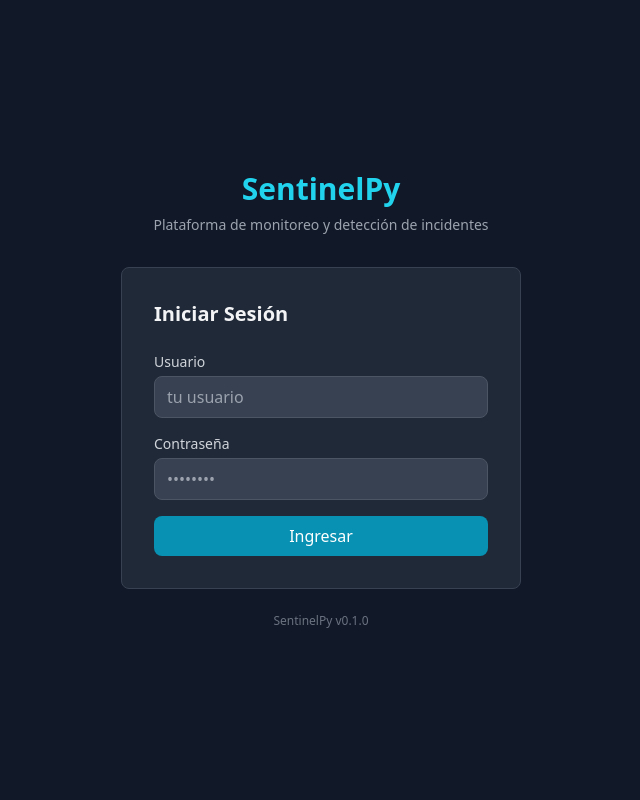
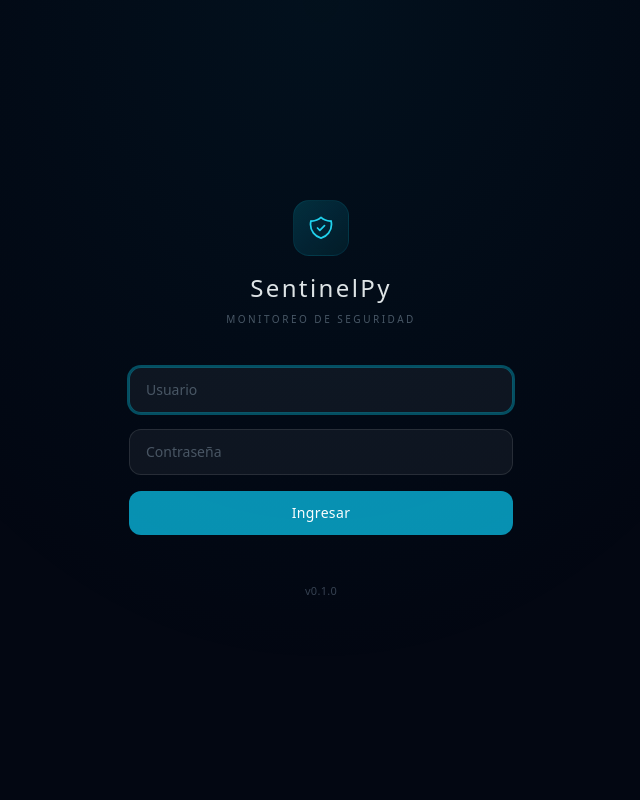
Before and after one commit to Dennis-9430/SentinelPy, a FastAPI app: page /login in a window 1280 px wide. Shown: the whole page, without its empty margins (319-959 px from the left). Run offline with FastAPI, Linux system fonts and the light colour scheme; some libraries are stand-ins or nearby versions.

Commit message:
style: login minimalista y centrado con modo obscuro

```diff
--- a/backend/app/templates/login.html
+++ b/backend/app/templates/login.html
@@ -5,48 +5,74 @@
     <meta name="viewport" content="width=device-width, initial-scale=1.0">
     <title>{{ app_name }} — Iniciar Sesión</title>
     <script src="https://cdn.tailwindcss.com"></script>
+    <style>
+        /* Fondo con animación sutil para dar profundidad */
+        body::before {
+            content: '';
+            position: fixed;
+            inset: 0;
+            background: radial-gradient(ellipse at 50% 0%, rgba(6, 182, 212, 0.06) 0%, transparent 60%);
+            pointer-events: none;
+        }
+        input:-webkit-autofill {
+            -webkit-box-shadow: 0 0 0 1000px #030712 inset;
+            -webkit-text-fill-color: #f3f4f6;
+        }
+    </style>
 </head>
-<body class="bg-gray-900 text-gray-100 min-h-screen flex items-center justify-center">
-    <div class="w-full max-w-md px-6">
-        {# Logo #}
-        <div class="text-center mb-8">
-            <h1 class="text-3xl font-bold text-cyan-400">{{ app_name }}</h1>
-            <p class="text-gray-400 mt-2 text-sm">Plataforma de monitoreo y detección de incidentes</p>
+<body class="bg-[#030712] text-gray-100 min-h-screen flex flex-col items-center justify-center selection:bg-cyan-500/30">
+
+    <div class="w-full max-w-sm mx-6 flex flex-col items-center">
+
+        {# ── Icono / Marca ───────────────────────────────────────────── #}
+        <div class="mb-10 text-center">
+            <div class="w-14 h-14 mx-auto mb-4 rounded-2xl bg-gradient-to-br from-cyan-500/20 to-cyan-600/10 border border-cyan-500/10 flex items-center justify-center">
+                <svg class="w-7 h-7 text-cyan-400" fill="none" stroke="currentColor" viewBox="0 0 24 24">
+                    <path stroke-linecap="round" stroke-linejoin="round" stroke-width="1.5"
+                        d="M9 12l2 2 4-4m5.618-4.016A11.955 11.955 0 0112 2.944a11.955 11.955 0 01-8.618 3.04A12.02 12.02 0 003 9c0 5.591 3.824 10.29 9 11.622 5.176-1.332 9-6.03 9-11.622 0-1.042-.133-2.052-.382-3.016z"/>
+                </svg>
+            </div>
+            <h1 class="text-2xl font-light tracking-widest text-white/90">{{ app_name }}</h1>
+            <p class="text-[10px] tracking-[0.25em] uppercase text-gray-600 mt-2">Monitoreo de Seguridad</p>
         </div>
 
-        {# Formulario de login #}
-        <div class="bg-gray-800 rounded-lg p-8 border border-gray-700">
-            <h2 class="text-xl font-semibold mb-6">Iniciar Sesión</h2>
-
+        {# ── Error ───────────────────────────────────────────────────── #}
         {% if error %}
-            <div class="bg-red-900/50 border border-red-700 text-red-300 px-4 py-3 rounded-lg mb-4 text-sm">
+        <div class="w-full mb-6 px-4 py-3 rounded-xl bg-red-950/50 border border-red-900/40 text-red-400 text-sm text-center">
             {{ error }}
         </div>
         {% endif %}
 
-            <form action="/login" method="POST" class="space-y-4">
+        {# ── Formulario ──────────────────────────────────────────────── #}
+        <form action="/login" method="POST" class="w-full space-y-4">
             <div>
-                    <label for="username" class="block text-sm font-medium text-gray-300 mb-1">Usuario</label>
-                    <input type="text" id="username" name="username" required
-                           class="w-full px-3 py-2 bg-gray-700 border border-gray-600 rounded-lg focus:ring-2 focus:ring-cyan-500 focus:border-transparent text-gray-100 placeholder-gray-400"
-                           placeholder="tu usuario">
+                <input type="text" id="username" name="username" required autocomplete="username" autofocus
+                       placeholder="Usuario"
+                       class="w-full px-4 py-3 bg-white/5 border border-white/10 rounded-xl
+                              text-gray-100 placeholder-gray-600 text-sm
+                              focus:outline-none focus:ring-2 focus:ring-cyan-500/40 focus:border-cyan-500/40
+                              transition-all duration-200">
             </div>
             <div>
-                    <label for="password" class="block text-sm font-medium text-gray-300 mb-1">Contraseña</label>
-                    <input type="password" id="password" name="password" required
-                           class="w-full px-3 py-2 bg-gray-700 border border-gray-600 rounded-lg focus:ring-2 focus:ring-cyan-500 focus:border-transparent text-gray-100 placeholder-gray-400"
-                           placeholder="••••••••">
+                <input type="password" id="password" name="password" required autocomplete="current-password"
+                       placeholder="Contraseña"
+                       class="w-full px-4 py-3 bg-white/5 border border-white/10 rounded-xl
+                              text-gray-100 placeholder-gray-600 text-sm
+                              focus:outline-none focus:ring-2 focus:ring-cyan-500/40 focus:border-cyan-500/40
+                              transition-all duration-200">
             </div>
             <button type="submit"
-                        class="w-full py-2 px-4 bg-cyan-600 hover:bg-cyan-500 text-white font-medium rounded-lg transition-colors">
+                    class="w-full py-3 rounded-xl bg-cyan-600 hover:bg-cyan-500 active:bg-cyan-400
+                           text-white text-sm font-medium tracking-wide
+                           transition-all duration-200">
                 Ingresar
             </button>
         </form>
+
+        {# ── Footer ──────────────────────────────────────────────────── #}
+        <p class="text-gray-700 text-[11px] mt-12 tracking-wide">v{{ app_version }}</p>
+
     </div>
 
-        <p class="text-center text-gray-500 text-xs mt-6">
-            {{ app_name }} v{{ app_version }}
-        </p>
-    </div>
 </body>
 </html>
```
Lines whose indentation alone changed are shown as unchanged.
